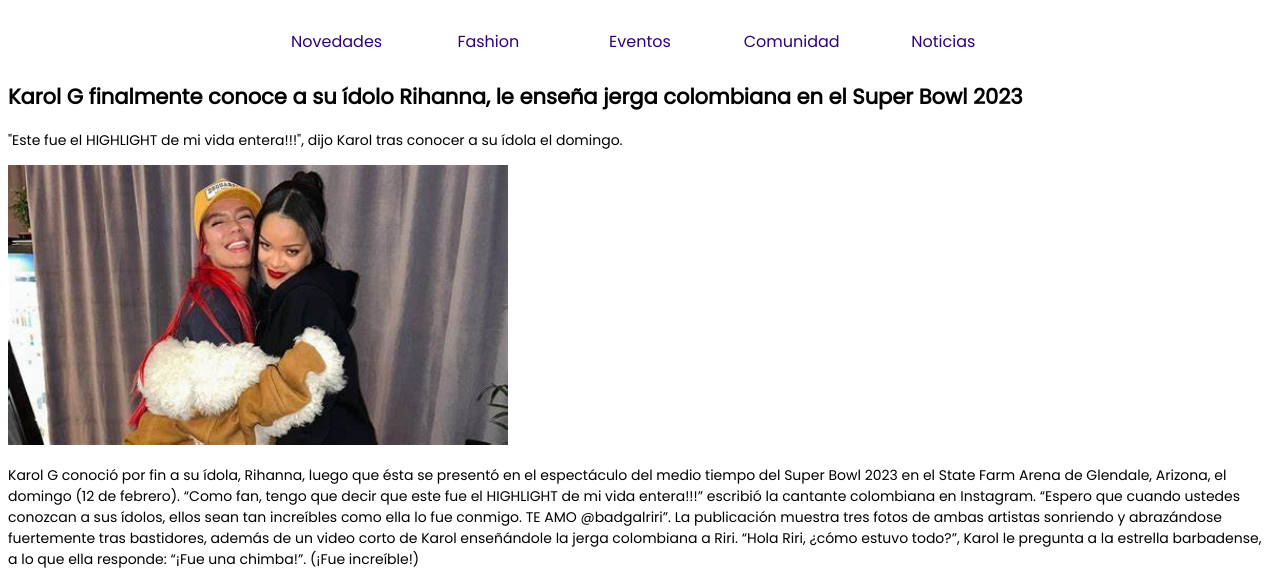
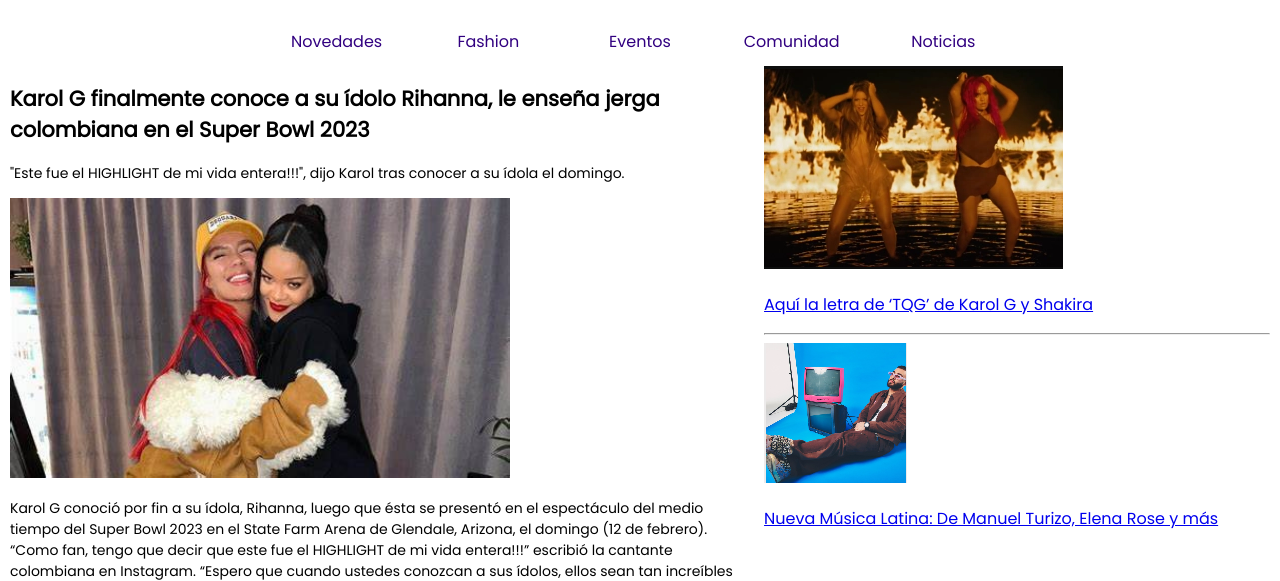
Before and after one commit to FranMarvelous/ejercicios-cursofrontend, a plain HTML site: page Ejercicio3-1.html in a window 1280 px wide. Shown: the part 193-774 px from the top of the page. Drawn offline with Linux system fonts and the light colour scheme; a web font is replaced by a local one.

Commit message:
estilo a main

```diff
--- a/assets/estiloamazine.css
+++ b/assets/estiloamazine.css
@@ -43,14 +43,29 @@ li {
 }
 
 /*Main*/
-article{
+main{
     font-family: 'Poppins';
     color: black;
+}
+
+article{
     font-size: 14px;
+    display: inline-block;
+    border: 2px solid white;
+    width: 59%;
 }
 
 #fotoriri {
     width: 500px;
+}
+
+aside {
+    font-size: 16px;
+    border: 2px solid white;
+    display: inline-block;
+    width: 40%;
+    margin-left: auto;
+    vertical-align: top;
 }
 
 /*Footer*/
```
